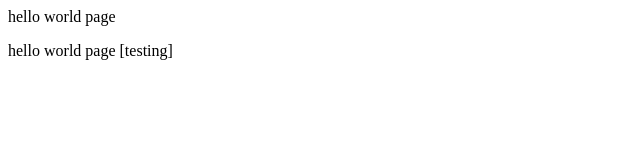
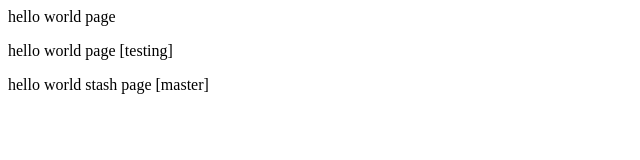
Before and after one commit to HomeofHives/CyberLab, a plain HTML site: page index.html in a window 1280 px wide. Shown: the whole page, without its empty margins (0-640 px from the left). Drawn offline with Linux system fonts and the light colour scheme.

Commit message:
third commit after stash

```diff
--- a/index.html
+++ b/index.html
@@ -1,2 +1,3 @@
 <p>hello world page</p>
 <p>hello world page [testing]</p>
+<p>hello world stash page [master]</p>
```
